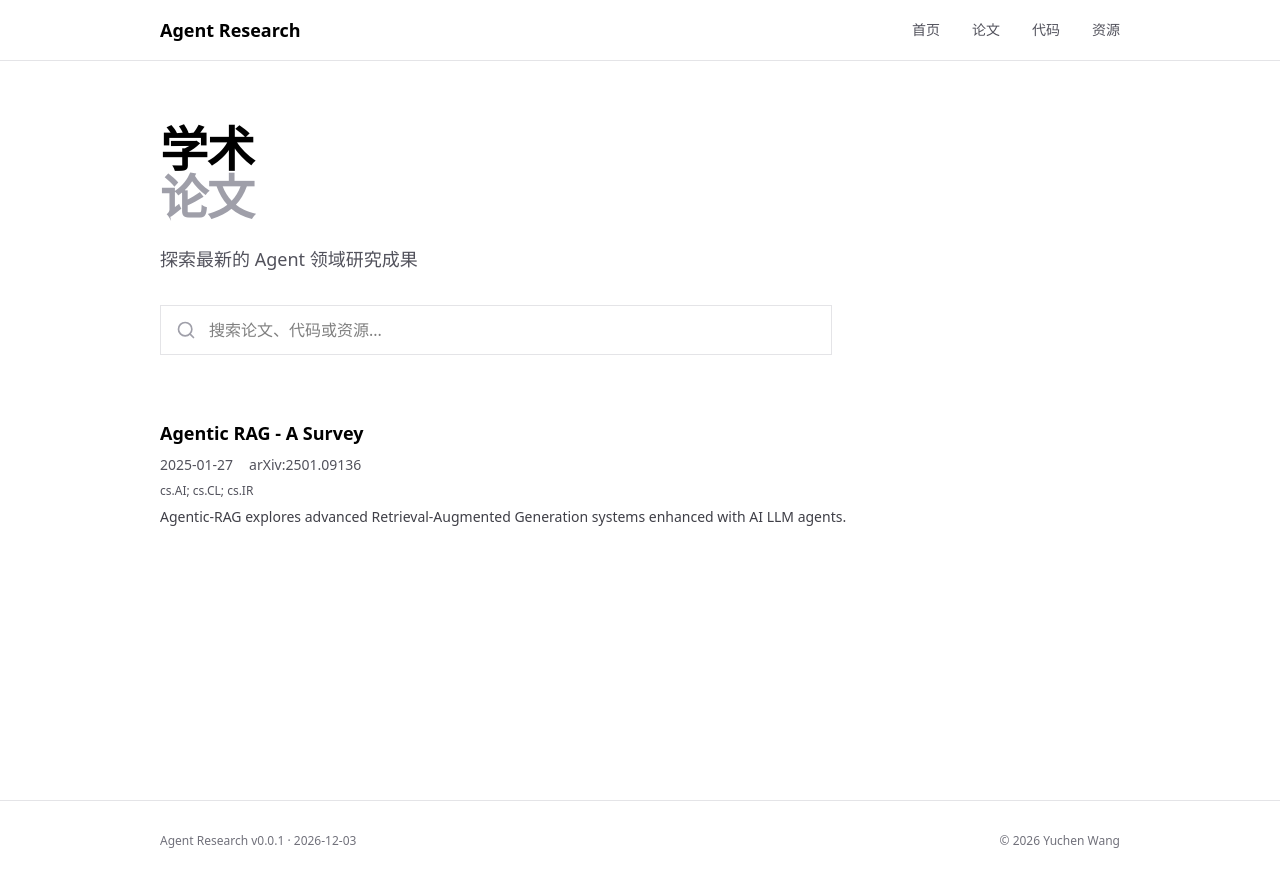
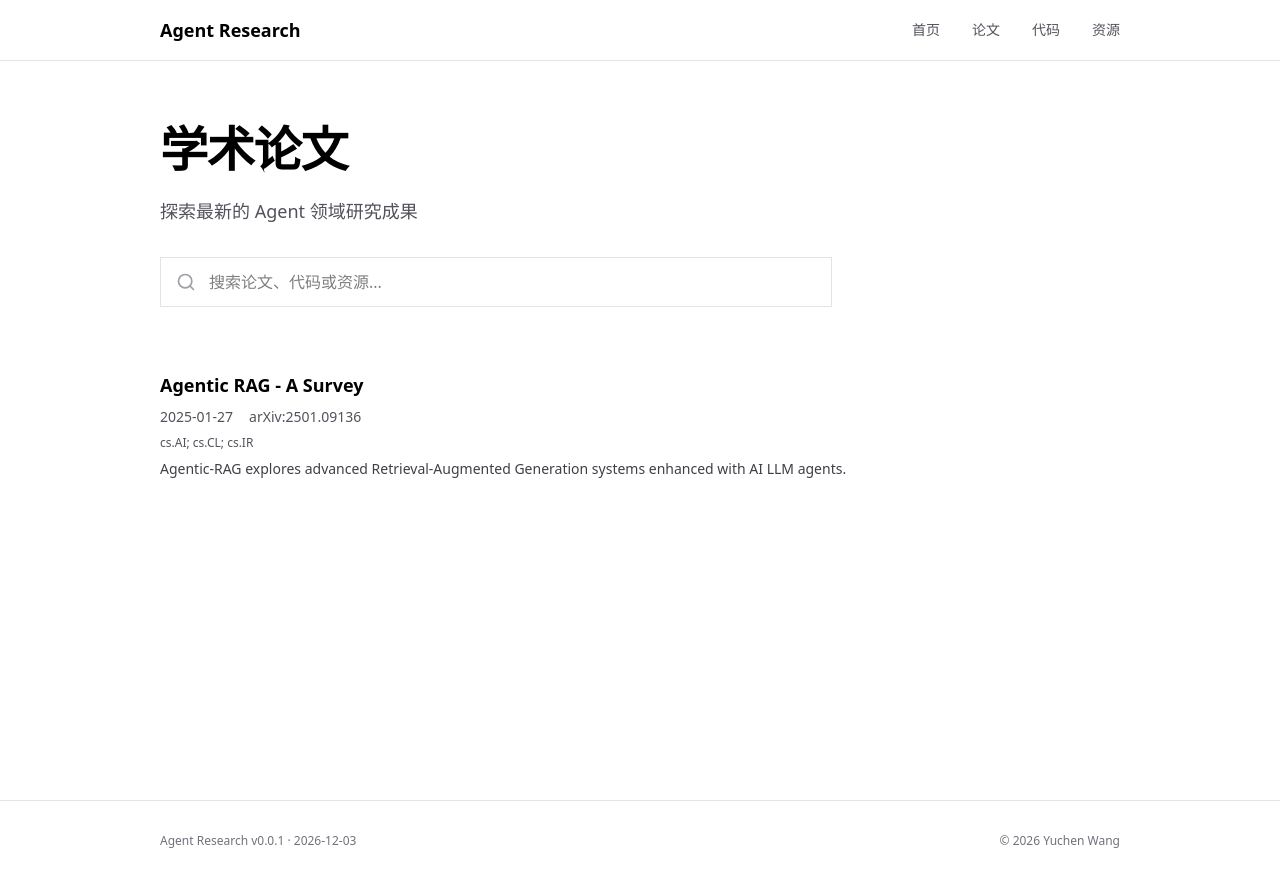
Before and after one commit to yc-w-cn/agent-research, a Next.js app: page /agent-research/papers in a window 1280 px wide. Built offline with nearby package versions, Linux system fonts and the light colour scheme.

Commit message:
refactor: 合并标题和副标题为单一标题字段
简化页面标题显示逻辑，将分开的标题和副标题合并为单一标题字段
移除ContentPage组件中不再需要的subtitle属性和相关渲染代码

```diff
--- a/src/app/code/page.tsx
+++ b/src/app/code/page.tsx
@@ -7,8 +7,7 @@ export default async function CodePage() {
 
   return (
     <ContentPage
-      title="开源"
-      subtitle="代码"
+      title="开源代码"
       description="收集整理高质量的 Agent 相关开源项目"
       items={code}
       renderItem={(data) => <CodeItem data={data} />}
--- a/src/app/papers/page.tsx
+++ b/src/app/papers/page.tsx
@@ -7,8 +7,7 @@ export default async function PapersPage() {
 
   return (
     <ContentPage
-      title="学术"
-      subtitle="论文"
+      title="学术论文"
       description="探索最新的 Agent 领域研究成果"
       items={papers}
       renderItem={(data) => <PaperItem data={data} />}
--- a/src/app/resources/page.tsx
+++ b/src/app/resources/page.tsx
@@ -7,8 +7,7 @@ export default async function ResourcesPage() {
 
   return (
     <ContentPage
-      title="相关"
-      subtitle="资源"
+      title="相关资源"
       description="汇总 Agent 研究所需的各类资源"
       items={resources}
       renderItem={(data) => <ResourceItem data={data} />}
--- a/src/components/ContentPage.tsx
+++ b/src/components/ContentPage.tsx
@@ -5,7 +5,6 @@ import SearchBar from './SearchBar';
 
 interface ContentPageProps {
   title: string;
-  subtitle: string;
   description: string;
   items: ContentItem[];
   renderItem: (item: ContentItem) => React.ReactNode;
@@ -13,7 +12,6 @@ interface ContentPageProps {
 
 export default function ContentPage({
   title,
-  subtitle,
   description,
   items,
   renderItem,
@@ -26,8 +24,6 @@ export default function ContentPage({
         <header className="mb-16">
           <h1 className="text-5xl font-bold tracking-tight leading-none">
             {title}
-            <br />
-            <span className="text-zinc-400">{subtitle}</span>
           </h1>
           <p className="mt-6 text-lg text-zinc-600 max-w-xl">{description}</p>
           <div className="mt-8 max-w-2xl">
```
